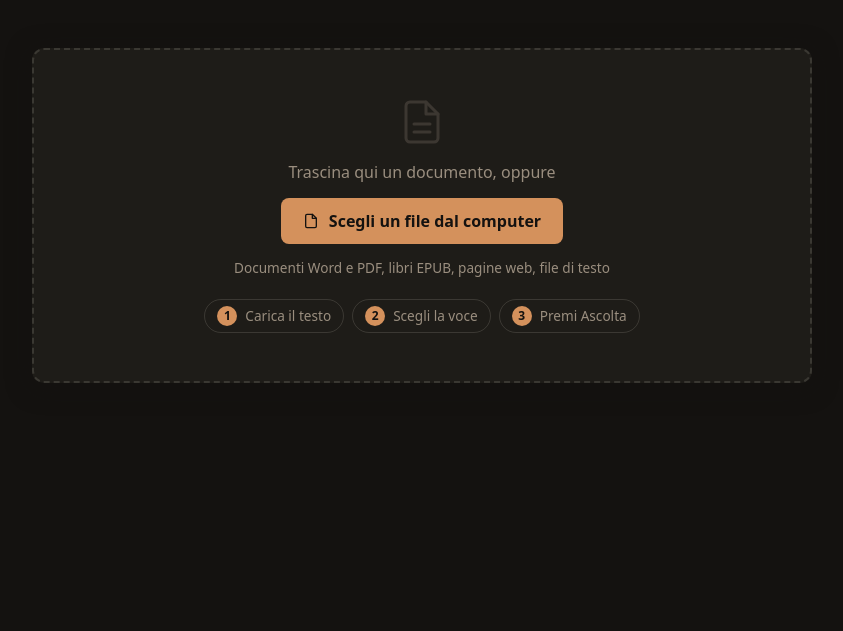
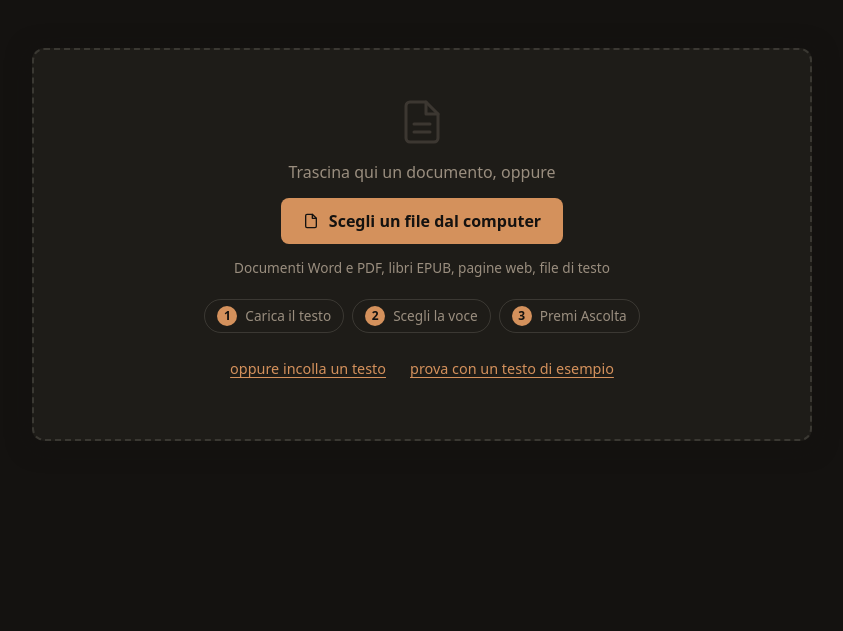
Before and after one commit to AndreaBonn/text-to-speech, a Flask app: page / in a window 1280 px wide. Shown: the part 60-691 px from the top of the page, without its empty margins (218-1061 px from the left). Run offline with Flask 3, Linux system fonts and the light colour scheme; parts of the project's set-up code (start-up, migrations or seed data) failed here and were passed over.

Commit message:
feat(ui): A3 A4 paste a text or try a sample without a file
- A3: "oppure incolla un testo" opens a text box whose content is read through
  /api/load-text
- A4: "prova con un testo di esempio" loads a short text in the menu language,
  so the voices can be heard before having a document at hand
File and text loading now share one path, which also stops the audio of the
previous document when a new one is loaded.

Tests: uv run pytest tests, 276 passed; Playwright at 1280 and 375 px: paste panel
opens with focus, empty submit is ignored, pasted and sample texts load and play

```diff
--- a/static/i18n.js
+++ b/static/i18n.js
@@ -27,6 +27,12 @@ const I18N_TRANSLATIONS = {
     'empty.choose':             'Scegli un file dal computer',
     'empty.formats':            'Documenti Word e PDF, libri EPUB, pagine web, file di testo',
     'steps.aria':               'Come si usa',
+    'empty.paste':              'oppure incolla un testo',
+    'empty.sample':             'prova con un testo di esempio',
+    'paste.label':              'Testo da ascoltare',
+    'paste.placeholder':        'Incolla qui una mail, un articolo, un appunto...',
+    'paste.go':                 'Ascolta questo testo',
+    'sample.text':              'Questo è un testo di prova, per sentire come suona la voce scelta.\n\nPuoi cambiare voce e stile dal menu in alto, anche mentre ascolti.\n\nQuando sei pronto, carica un tuo documento: Word, PDF, un libro EPUB o una pagina web.',
     'steps.load':               'Carica il testo',
     'steps.voice':              'Scegli la voce',
     'steps.listen':             'Premi Ascolta',
@@ -107,6 +113,12 @@ const I18N_TRANSLATIONS = {
     'empty.choose':             'Choose a file from your computer',
     'empty.formats':            'Word and PDF documents, EPUB books, web pages, text files',
     'steps.aria':               'How it works',
+    'empty.paste':              'or paste a text',
+    'empty.sample':             'try a sample text',
+    'paste.label':              'Text to listen to',
+    'paste.placeholder':        'Paste an email, an article, a note...',
+    'paste.go':                 'Listen to this text',
+    'sample.text':              'This is a sample text, to hear how the chosen voice sounds.\n\nYou can change voice and style from the menu at the top, even while listening.\n\nWhen you are ready, load one of your documents: Word, PDF, an EPUB book or a web page.',
     'steps.load':               'Load the text',
     'steps.voice':              'Choose the voice',
     'steps.listen':             'Press Listen',
--- a/static/style.css
+++ b/static/style.css
@@ -447,6 +447,67 @@ body {
   color: var(--text-muted);
 }
 
+.empty-alts {
+  display: flex;
+  flex-wrap: wrap;
+  justify-content: center;
+  gap: 4px 16px;
+}
+
+.btn-link {
+  background: none;
+  border: none;
+  padding: 8px 4px;
+  min-height: 44px;
+  color: var(--accent);
+  font: inherit;
+  font-size: 0.9rem;
+  text-decoration: underline;
+  text-underline-offset: 3px;
+  cursor: pointer;
+}
+
+.btn-link:hover {
+  color: var(--accent-hover);
+}
+
+.btn-link:focus-visible {
+  outline: 2px solid var(--accent);
+  outline-offset: 2px;
+  border-radius: var(--radius-sm);
+}
+
+.paste-panel {
+  display: flex;
+  flex-direction: column;
+  align-items: center;
+  gap: 10px;
+  width: 100%;
+  max-width: 560px;
+}
+
+.paste-panel.hidden {
+  display: none;
+}
+
+.paste-input {
+  width: 100%;
+  min-height: 110px;
+  padding: 10px 12px;
+  background-color: var(--btn-bg);
+  color: var(--text);
+  border: 1px solid var(--border-hover);
+  border-radius: var(--radius-md);
+  font: inherit;
+  font-size: 0.95rem;
+  resize: vertical;
+}
+
+.paste-input:focus-visible {
+  outline: 2px solid var(--accent);
+  outline-offset: 1px;
+}
+
 .steps__n {
   display: inline-grid;
   place-items: center;
--- a/templates/index.html
+++ b/templates/index.html
@@ -143,6 +143,17 @@
           <li><span class="steps__n" aria-hidden="true">2</span><span data-i18n="steps.voice">Scegli la voce</span></li>
           <li><span class="steps__n" aria-hidden="true">3</span><span data-i18n="steps.listen">Premi Ascolta</span></li>
         </ol>
+        <div class="empty-alts">
+          <button type="button" class="btn-link" id="btn-paste-toggle"
+                  aria-expanded="false" aria-controls="paste-panel" data-i18n="empty.paste">oppure incolla un testo</button>
+          <button type="button" class="btn-link" id="btn-sample" data-i18n="empty.sample">prova con un testo di esempio</button>
+        </div>
+        <div class="paste-panel hidden" id="paste-panel">
+          <label for="paste-input" class="sr-only" data-i18n="paste.label">Testo da ascoltare</label>
+          <textarea id="paste-input" class="paste-input" rows="5"
+                    data-i18n-placeholder="paste.placeholder"></textarea>
+          <button type="button" class="btn-primary" id="btn-paste-go" data-i18n="paste.go">Ascolta questo testo</button>
+        </div>
       </div>
 
       <!-- Paragrafo attivo (nascosto inizialmente) -->
```
Also changed, not shown: static/player.js (+37 -4 lines).
